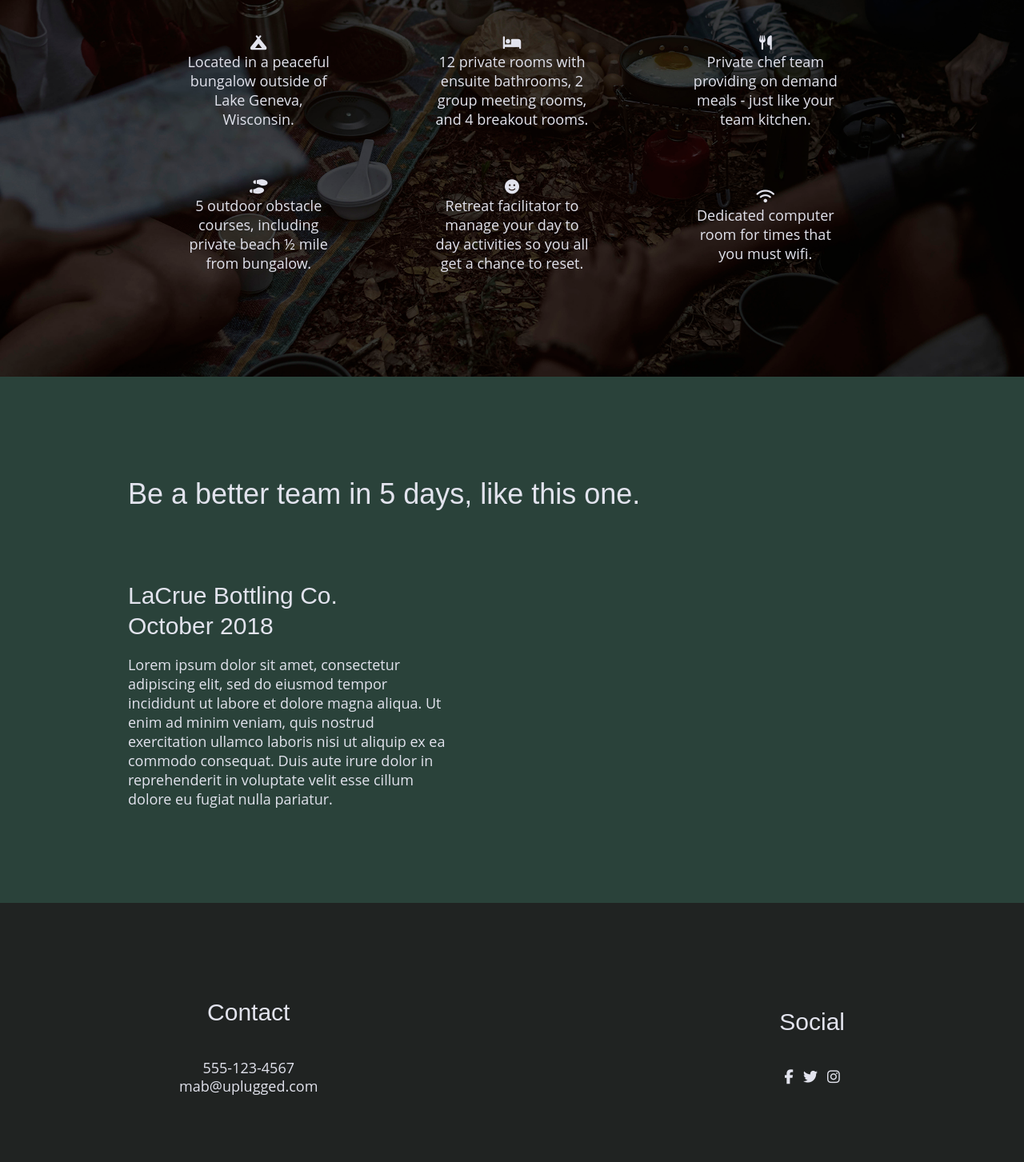
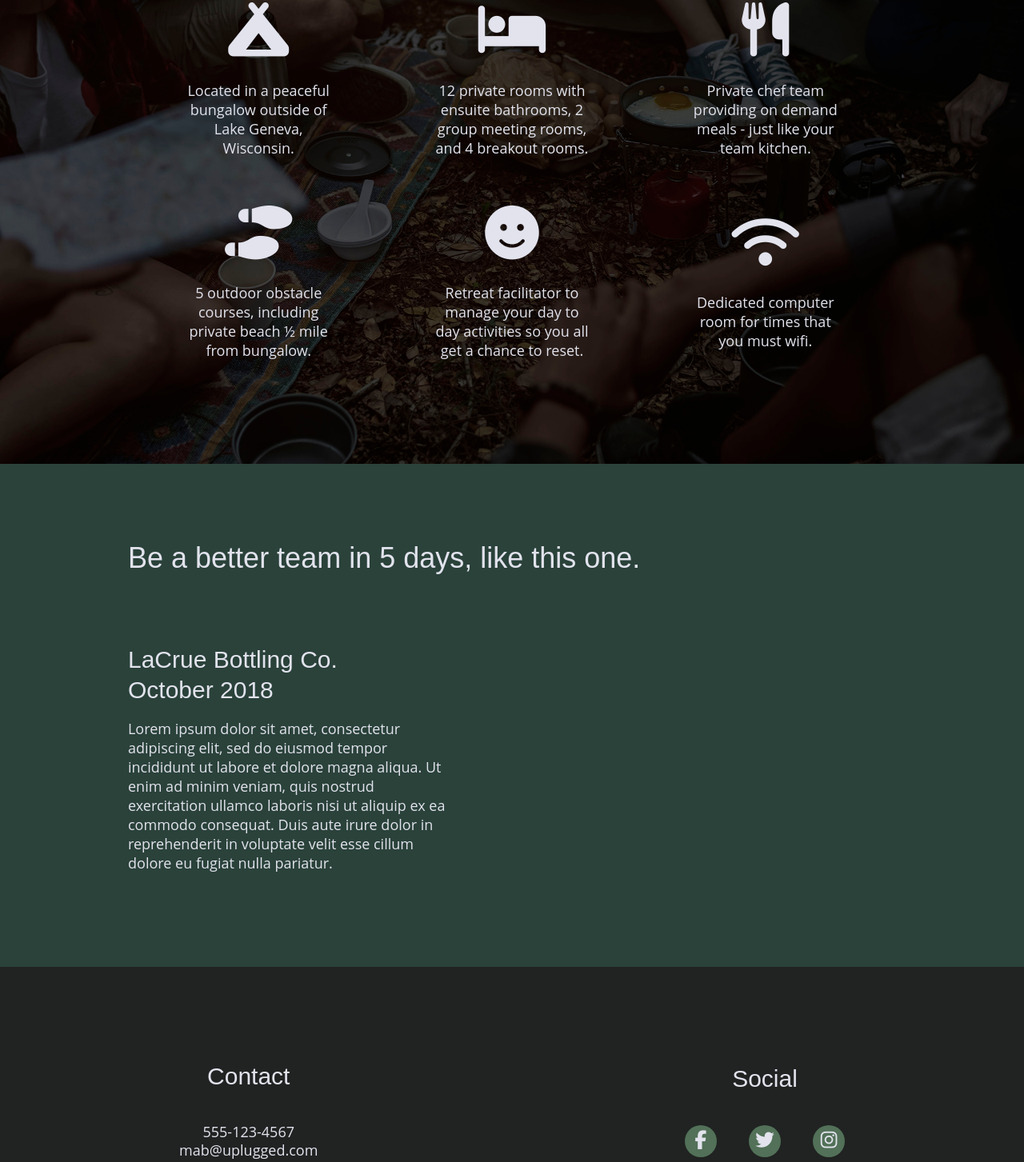
Before and after one commit to mabgray/unplugged-00, a website built with Parcel: page index.html in a window 1280 px wide. Shown: the part 1237-2690 px from the top of the page at 80% size. Built offline with nearby package versions, Linux system fonts and the light colour scheme.

Commit message:
Styles on font icons

```diff
--- a/css/main.css
+++ b/css/main.css
@@ -113,6 +113,8 @@ body {
 ul,
 ol {
   list-style-type: none;
+  margin: 0;
+  padding: 0;
 }
 
 a {
@@ -124,6 +126,7 @@ h2 {
   font-family: 'Poppins', sans-serif;
   font-weight: 500;
   font-size: 1.875em;
+  margin: 0;
 }
 
 h3,
@@ -240,15 +243,22 @@ footer .social-icons {
 }
 
 footer .social-icons p {
+  background-color: #527158;
+  border-radius: 50%;
+  width: 40px;
+  height: 40px;
   display: flex;
   justify-content: center;
   align-items: center;
 }
 
+footer .social-icons p i {
+  font-size: 1.3125em;
+}
+
 footer .copyright {
   margin: 20px 0;
 }
-
 
 /* -------------------- Mobile Styles - Homepage -------------------- */
 
@@ -281,7 +291,7 @@ aside {
   flex-flow: row wrap;
 }
 
-aside .form{
+aside .form {
   margin-top: 30px;
 }
 
@@ -334,6 +344,11 @@ input[type=button] {
   flex-flow: row wrap;
 }
 
+.features i {
+  font-size: 3.75em;
+  margin-bottom: 40px;
+}
+
 .features p {
   text-align: center;
   margin: 0;
@@ -369,13 +384,13 @@ input[type=button] {
   align-items: center;
   flex-flow: row wrap;
 }
+
 .map figure {
-  width:100%;
+  width: 100%;
   height: 0;
   padding-bottom: 125%;
   overflow: hidden;
-  position:relative;
-
+  position: relative;
 }
 
 .map iframe {
@@ -609,6 +624,10 @@ input[type=button] {
     width: 62%;
   }
 
+  .features i {
+    margin-bottom: 30px;
+  }
+
   /* Reviews */
   .reviews article {
     display: flex;
@@ -652,6 +671,11 @@ input[type=button] {
 
   footer p {
       line-height: 1.285;
+  }
+
+  footer .social-icons {
+    width: 12.5em;
+    justify-content: space-between;
   }
 
   footer .copyright {
@@ -738,11 +762,12 @@ input[type=button] {
       font-size: 1.125em;
       line-height: 1.333;
   }
+
   /* Hero */
   .hero-area h1 {
     font-size: 3.75em;
     width: 80%;
-}
+  }
 
   /* Aside */
   aside .content-wrapper {
@@ -760,7 +785,6 @@ input[type=button] {
 
   /* Features */
 
-
   .features h2 {
     width: 90%;
   }
@@ -770,12 +794,13 @@ input[type=button] {
   }
 
   /* Reviews */
-  .reviews article div {
-    width: 42%;
-  }
 
   .reviews h2 {
     padding-bottom: 50px;
+  }
+
+  .reviews article div {
+    width: 42%;
   }
 
   footer h4 {
@@ -785,10 +810,9 @@ input[type=button] {
   /* ==========================================================================
   About Page
   ========================================================================== */
-.map figure {
-  padding-bottom: 37.5%;
-}
-
+  .map figure {
+    padding-bottom: 37.5%;
+  }
 
   .mission h2,
   .contact-section .content-wrapper h2 {
```
